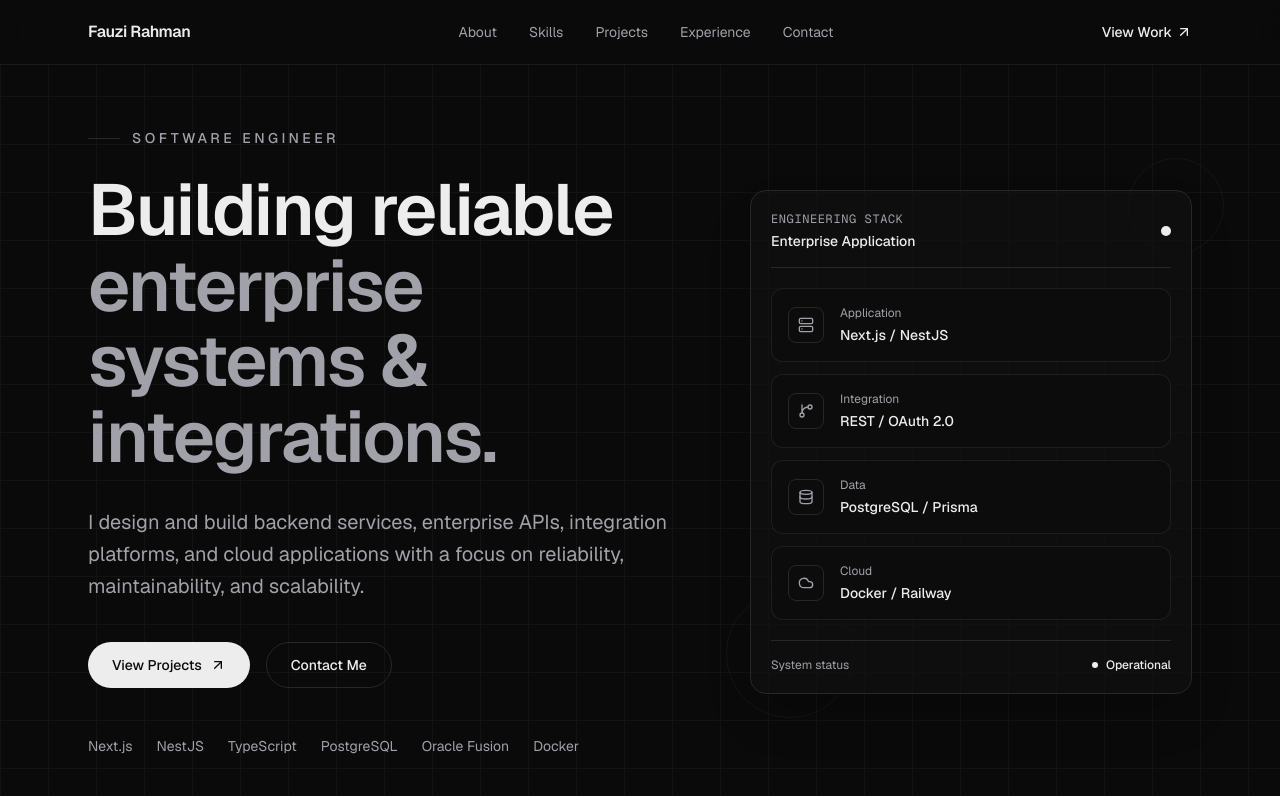
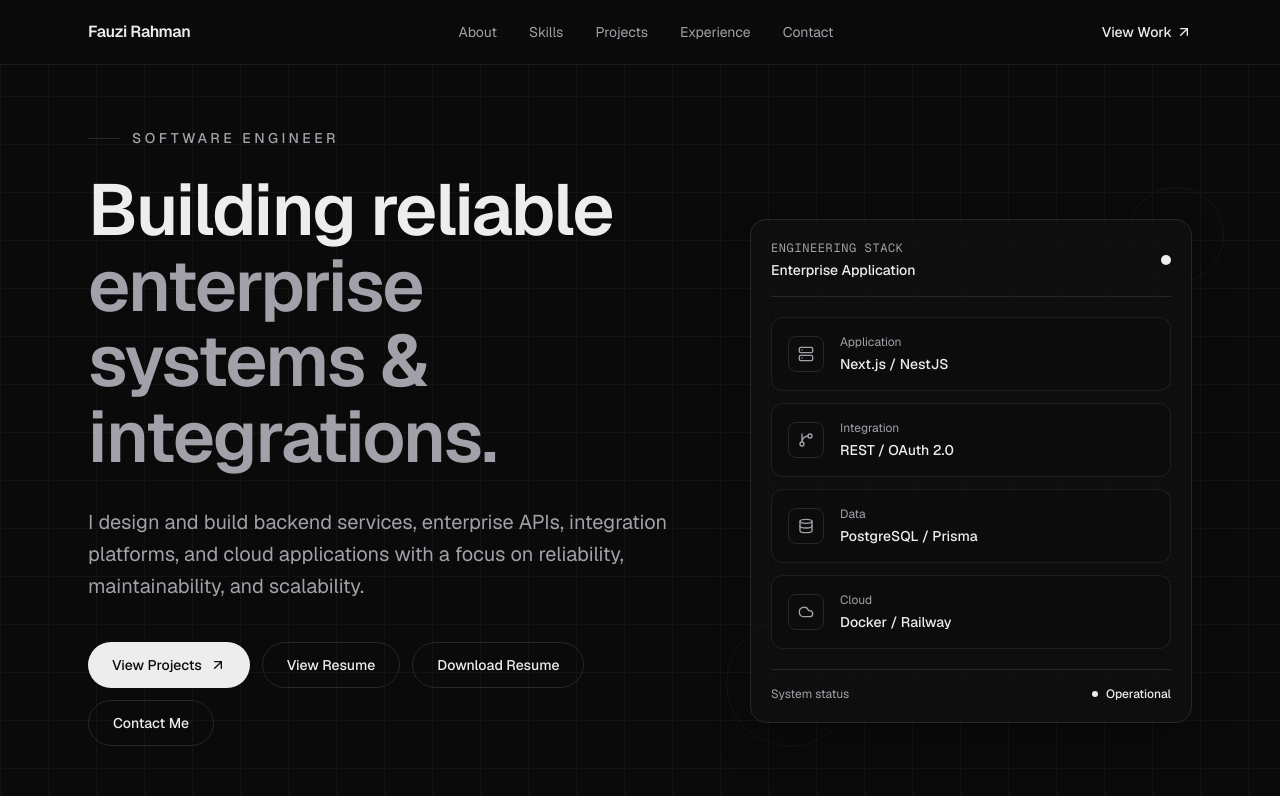
Before and after one commit to fauzirahman/fauzi-rahman-portfolio, a Next.js app: page / in a window 1280 px wide. Shown: the top 796 px of the page. Built offline with nearby package versions, Linux system fonts and the light colour scheme.

Commit message:
feat: add resume actions to hero

```diff
--- a/components/hero.tsx
+++ b/components/hero.tsx
@@ -56,13 +56,30 @@ export default function Hero() {
             maintainability, and scalability.
           </p>
 
-          <div className="mt-10 flex flex-col gap-4 sm:flex-row">
+          <div className="mt-10 flex flex-wrap gap-3">
             <a
               href="#projects"
               className="inline-flex items-center justify-center gap-2 rounded-full bg-foreground px-6 py-3 text-sm font-medium text-background transition-transform hover:-translate-y-0.5"
             >
               View Projects
               <ArrowUpRight className="h-4 w-4" />
+            </a>
+
+            <a
+              href="/Fauzi-Rahman-CV.pdf"
+              target="_blank"
+              rel="noopener noreferrer"
+              className="inline-flex items-center justify-center rounded-full border border-border px-6 py-3 text-sm font-medium text-foreground transition-colors hover:bg-surface"
+            >
+              View Resume
+            </a>
+
+            <a
+              href="/Fauzi-Rahman-CV.pdf"
+              download="Fauzi-Rahman-CV.pdf"
+              className="inline-flex items-center justify-center rounded-full border border-border px-6 py-3 text-sm font-medium text-foreground transition-colors hover:bg-surface"
+            >
+              Download Resume
             </a>
 
             <a
```
